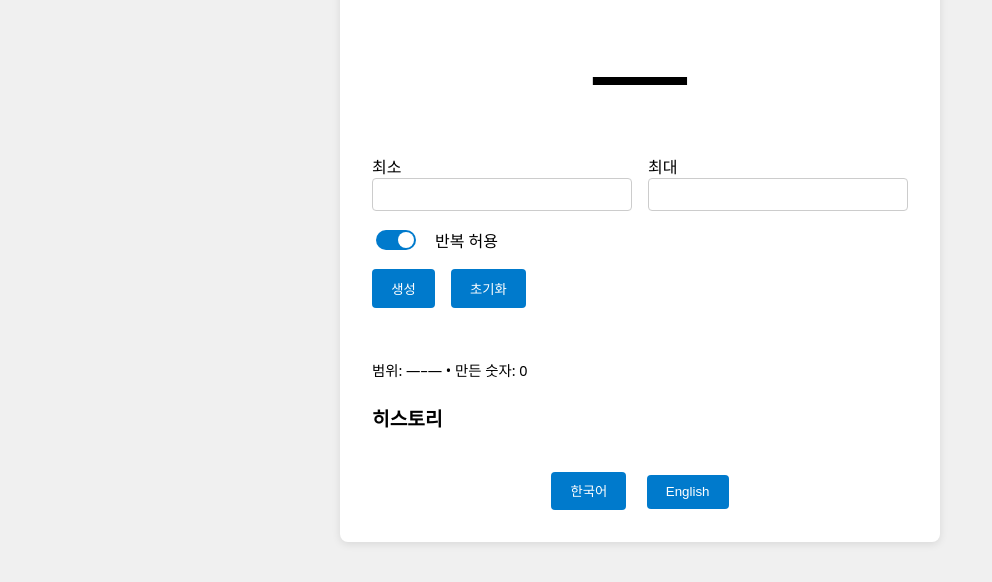
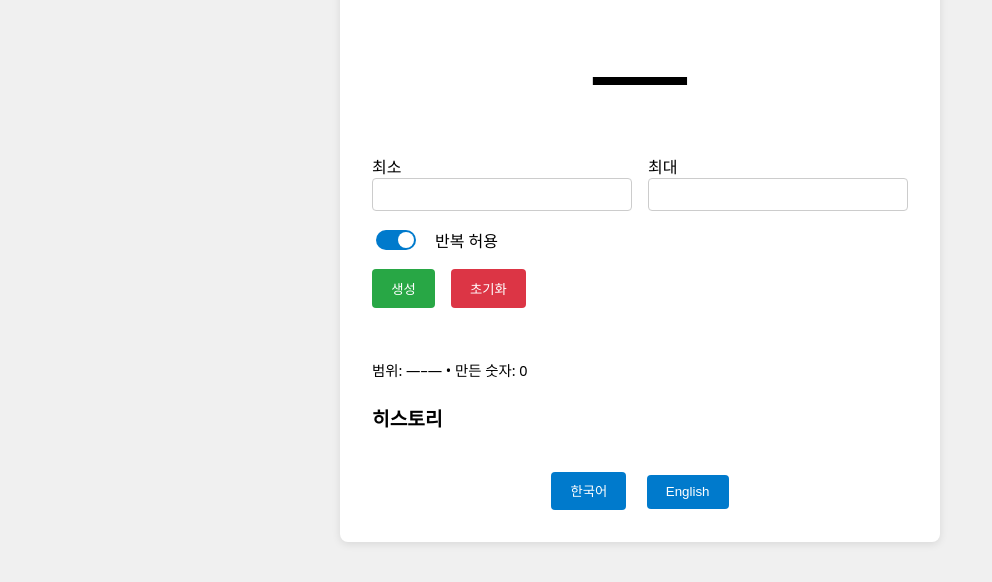
Before and after one commit to singaseongj/singaseong_numbers, a website: page index.html in a window 1280 px wide. Shown: the part 132-714 px from the top of the page, without its empty margins (0-992 px from the left). Drawn offline with Linux system fonts and the light colour scheme.

Commit message:
style: color-code main buttons

```diff
--- a/styles.css
+++ b/styles.css
@@ -111,6 +111,22 @@ button:hover {
   background: #005fa3;
 }
 
+#generate {
+  background: #28a745;
+}
+
+#generate:hover {
+  background: #1e7e34;
+}
+
+#reset {
+  background: #dc3545;
+}
+
+#reset:hover {
+  background: #b02a37;
+}
+
 button:disabled {
   opacity: 0.5;
   cursor: not-allowed;
```
